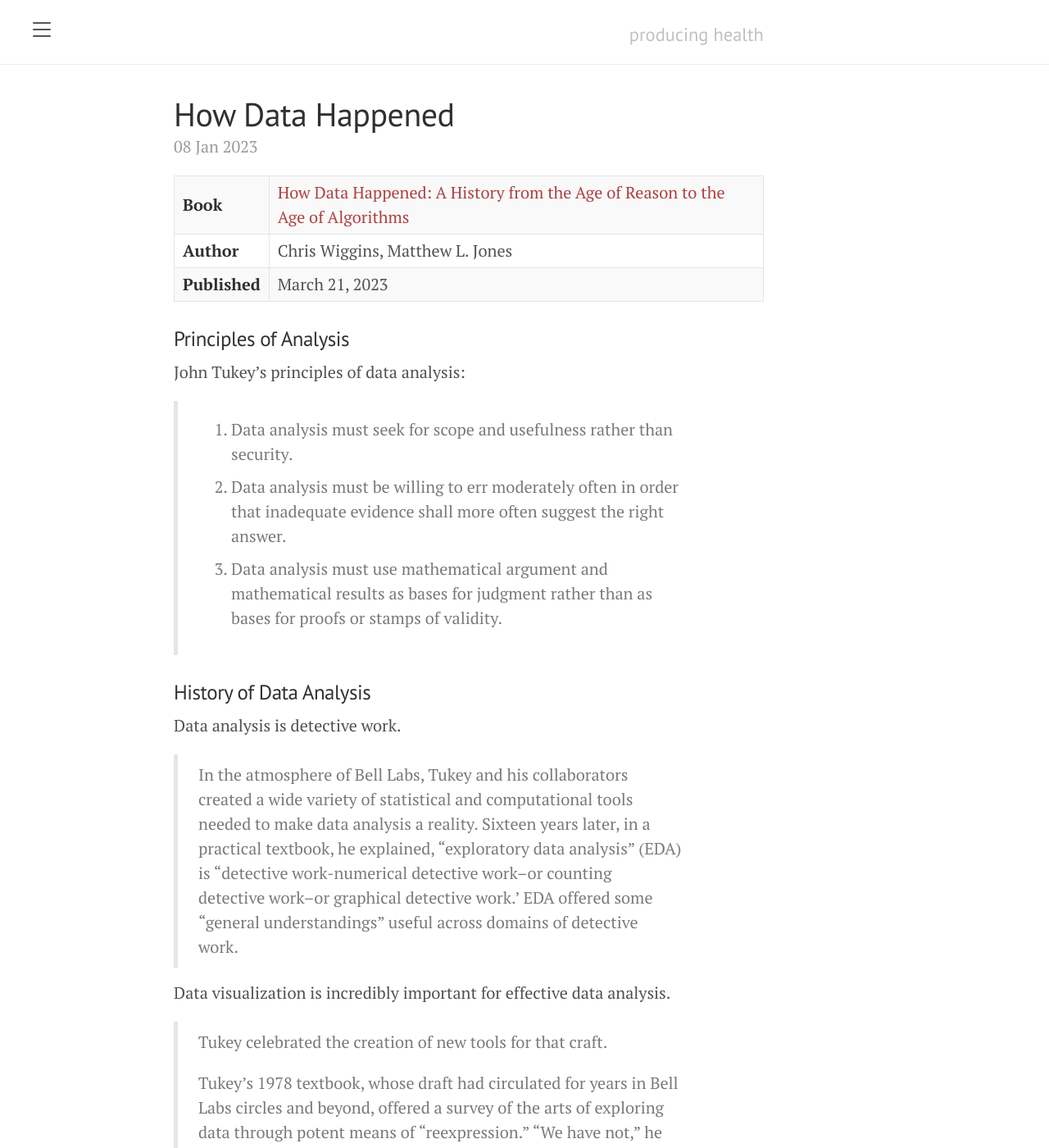
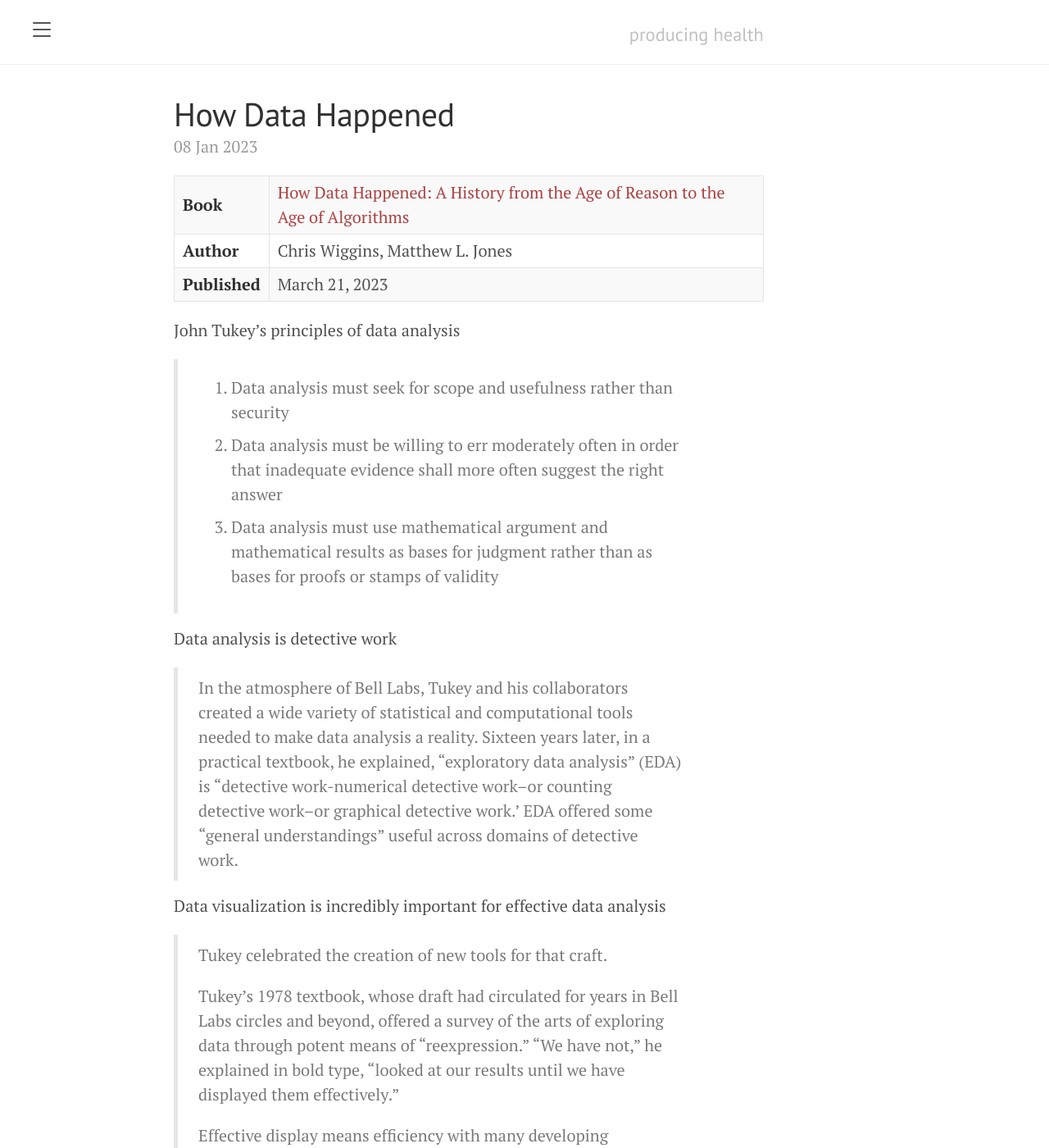
Before and after one commit to tmfarrell/tmfarrell.github.io, a Jekyll site: the page built from _posts/2023-01-08-re_how_data_happened.md, in a window 1280 px wide and 1400 px high. Shown: the whole window at 82% size. Built offline with Jekyll 4.4.1, drawn with Linux system fonts in a browser that asks for light colours; some of the changed text lies outside the part shown.

Commit message:
formatting updates

```diff
--- a/_posts/2023-01-08-re_how_data_happened.md
+++ b/_posts/2023-01-08-re_how_data_happened.md
@@ -10,24 +10,20 @@
 | **Author** |  Chris Wiggins, Matthew L. Jones |
 | **Published** | March 21, 2023 |
 
-### Principles of Analysis
+John Tukey's principles of data analysis
 
-John Tukey's principles of data analysis:
-
-> 1. Data analysis must seek for scope and usefulness rather than security.
+> 1. Data analysis must seek for scope and usefulness rather than security
 >
-> 2. Data analysis must be willing to err moderately often in order that inadequate evidence shall more often suggest the right answer.
+> 2. Data analysis must be willing to err moderately often in order that inadequate evidence shall more often suggest the right answer
 >
-> 3. Data analysis must use mathematical argument and mathematical results as bases for judgment rather than as bases for proofs or stamps of validity.
+> 3. Data analysis must use mathematical argument and mathematical results as bases for judgment rather than as bases for proofs or stamps of validity
 
 
-### History of Data Analysis
-
-Data analysis is detective work.
+Data analysis is detective work
 
 > In the atmosphere of Bell Labs, Tukey and his collaborators created a wide variety of statistical and computational tools needed to make data analysis a reality. Sixteen years later, in a practical textbook, he explained, "exploratory data analysis" (EDA) is "detective work-numerical detective work--or counting detective work--or graphical detective work.' EDA offered some "general understandings" useful across domains of detective work.
 
-Data visualization is incredibly important for effective data analysis.
+Data visualization is incredibly important for effective data analysis
 
 > Tukey celebrated the creation of new tools for that craft.
 >
@@ -38,7 +34,7 @@
 >
 > For humans, the use of appropriate pictures offers the possibility of great flexibility all along the scale from broad summary to fine detail, since pictures can be viewed in so many ways.
 
-### The Big Data Moment
+The "Big Data" moment
 
 > A similar observation--that large data sets gathered for one purpose may yield potential new kinds of scientific and commercial knowledge-would be made in a diversity of computational fields over the coming decades.
 >
```
Also changed, not shown: _posts/2017-03-12-re_sapiens.md (+0 -2 lines), _posts/2022-03-01-re_personal_mba.md (+5 -14 lines), _posts/2022-03-15-re_seeking_wisdom.md (+1 -3 lines), _posts/2022-07-28-re_right_it.md (+5 -6 lines).
